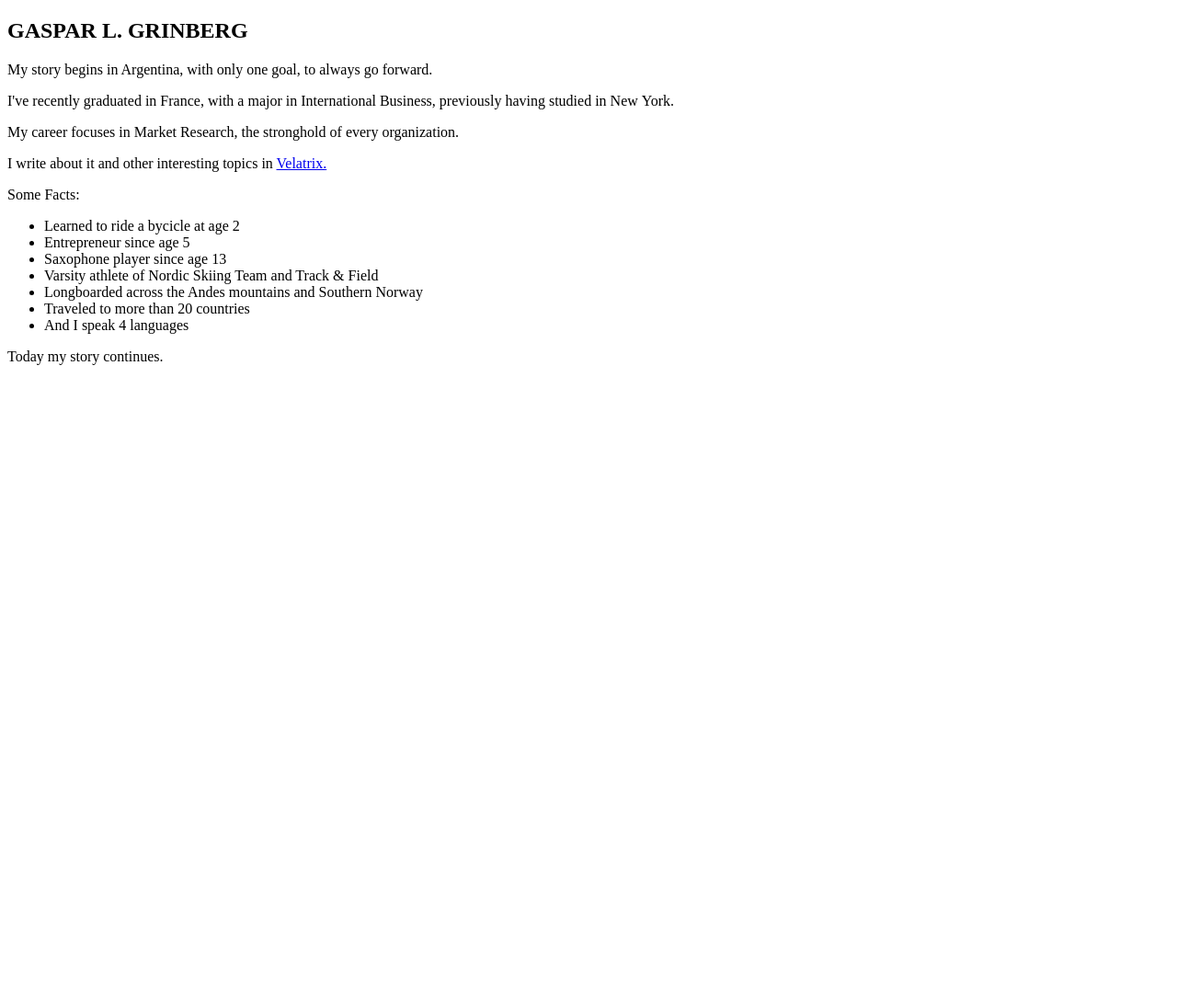
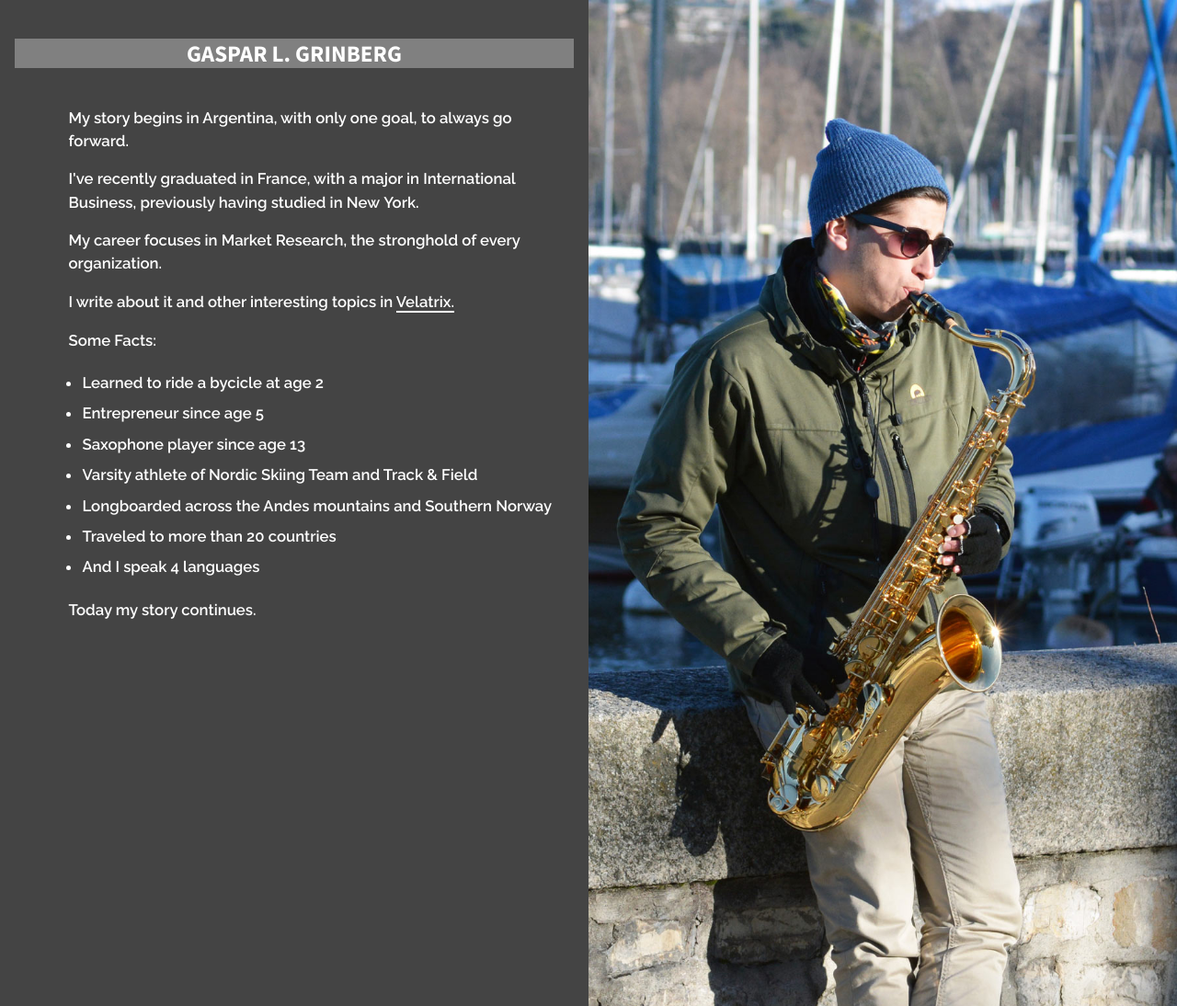
Before and after one commit to gasparlg/gasparg, a Jekyll site: the page built from index.html, in a window 1280 px wide. Shown: the whole page at 92% size. Built offline with Jekyll 4.4.1, drawn with Linux system fonts in a browser that asks for light colours; the list of posts is cut into pages by our own code; before the commit the page ends 900 px from its top, so only the background shows below that.

Commit message:
trying to fix css 2

```diff
--- a/_config.yml
+++ b/_config.yml
@@ -8,7 +8,7 @@
 # Site settings
 title: GASPAR L.G.
 description: "Personal website of Gaspar L.G."
-baseurl: "gasparg"
+baseurl: "/gasparg"
 url: "http://gasparlg.github.io/gasparg"
 tagline: "GASPAR L.G."
 
```
